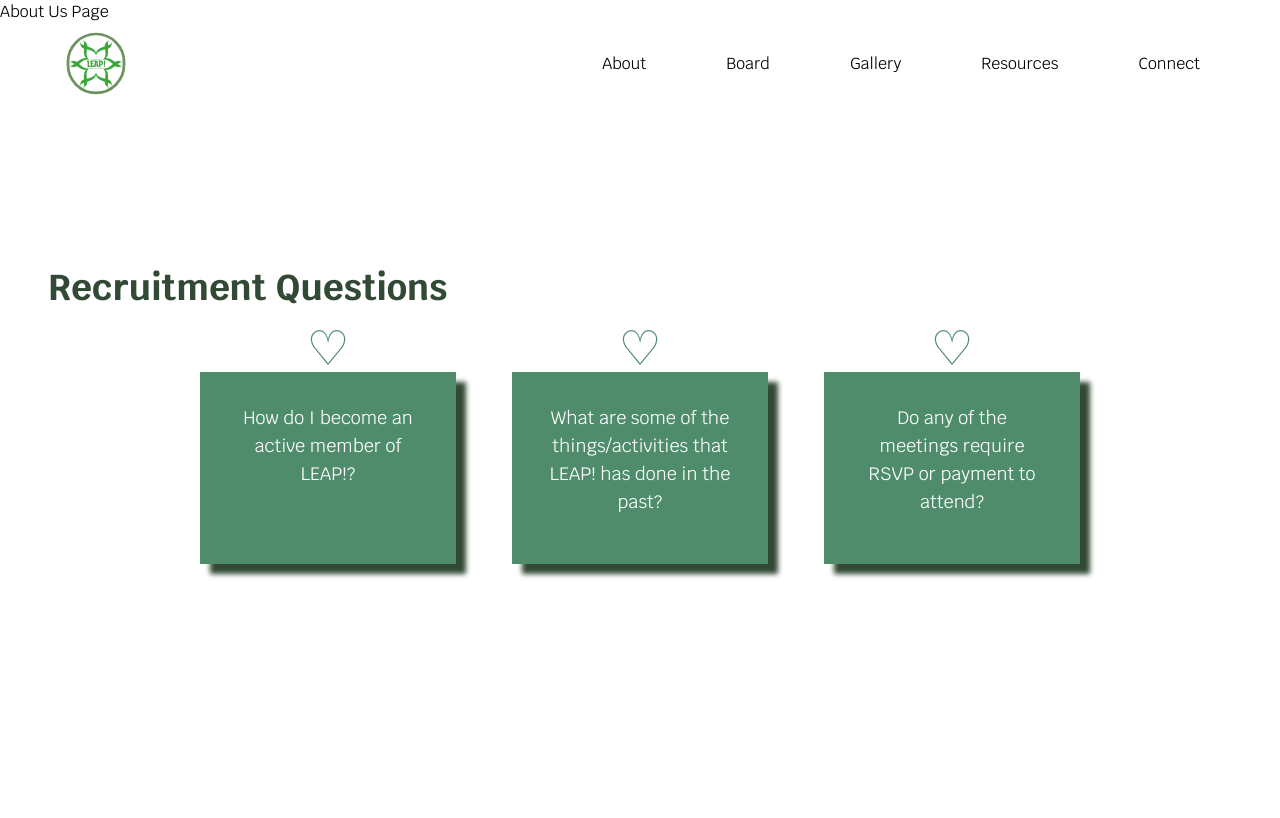
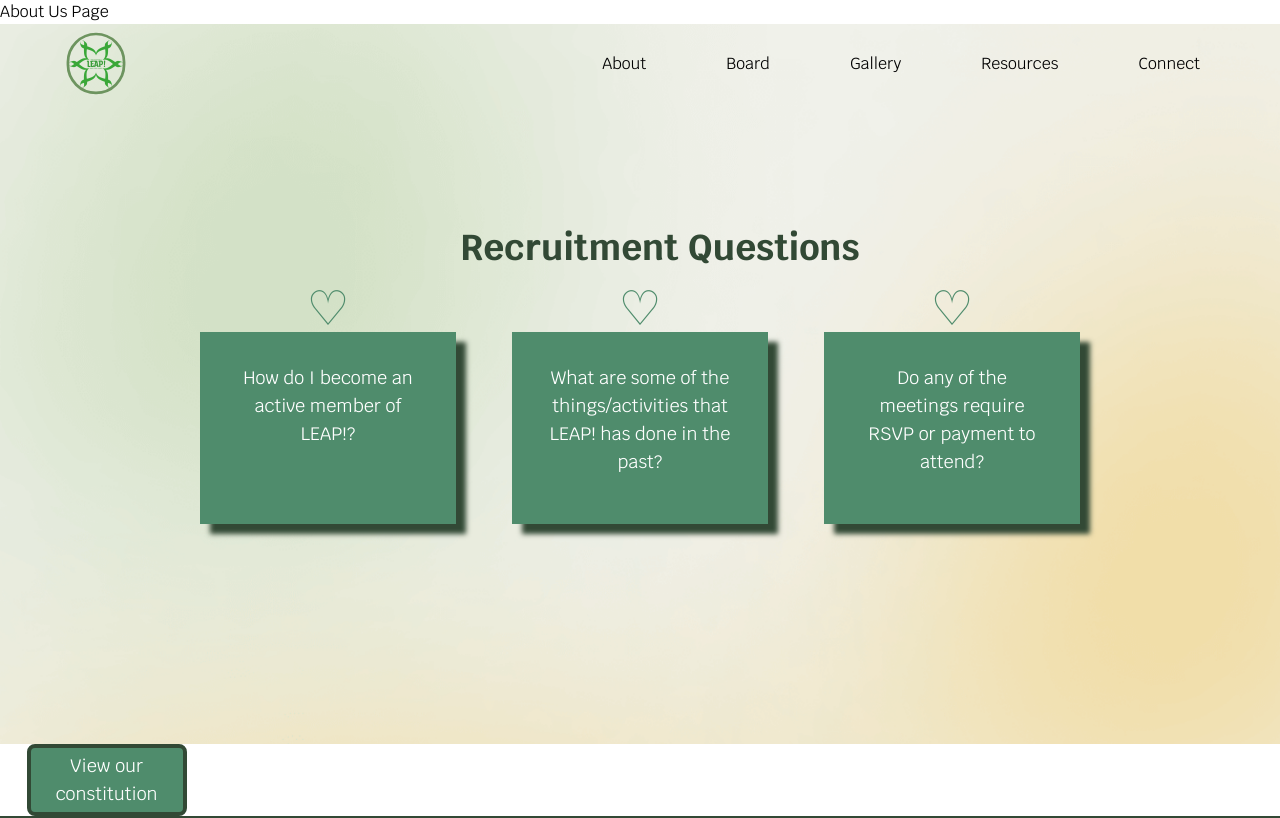
Before and after one commit to acm-ucr/leap-website, a Next.js app: page /about in a window 1280 px wide. Shown: the top 818 px of the page. Built offline with nearby package versions, Linux system fonts and the light colour scheme.

Commit message:
background added

```diff
--- a/src/components/about/About.tsx
+++ b/src/components/about/About.tsx
@@ -1,21 +1,11 @@
 import React from "react";
-import { faqData } from "./faqData";
-import FAQCard from "./FAQCard";
+import FAQSection from "./question";
 
 const About = () => {
   return (
     <div>
       <h1>About Us Page</h1>
-      <div className="items-full flex min-h-screen flex-col justify-center">
-        <h1 className="ml-12 text-left text-4xl font-bold text-leap-dark-green">
-          Recruitment Questions
-        </h1>
-        <div className="flex flex-wrap items-center justify-center gap-6">
-          {faqData.map((FAQItem, index) => (
-            <FAQCard key={index} text={FAQItem.text} />
-          ))}
-        </div>
-      </div>
+      <FAQSection />
     </div>
   );
 };
--- /dev/null
+++ b/src/components/about/question.tsx
@@ -0,0 +1,24 @@
+import { faqData } from "./faqData";
+import FAQCard from "./FAQCard";
+import BackgroundImage from "@/public/assets/about/bg-about-questions.png";
+import Image from "next/image";
+
+export default function FAQSection() {
+  return (
+    <div className="relative flex h-[90vh] flex-col items-center justify-center overflow-hidden">
+      <Image
+        src={BackgroundImage}
+        alt="questions background"
+        className="absolute -z-10 min-h-screen w-screen"
+      />
+      <h1 className="ml-10 text-left text-4xl font-bold text-leap-dark-green">
+        Recruitment Questions
+      </h1>
+      <div className="flex flex-wrap items-center justify-center gap-6">
+        {faqData.map((FAQItem, index) => (
+          <FAQCard key={index} text={FAQItem.text} />
+        ))}
+      </div>
+    </div>
+  );
+}
```
Also changed, not shown: public/assets/about/bg-about-questions.png (added).
